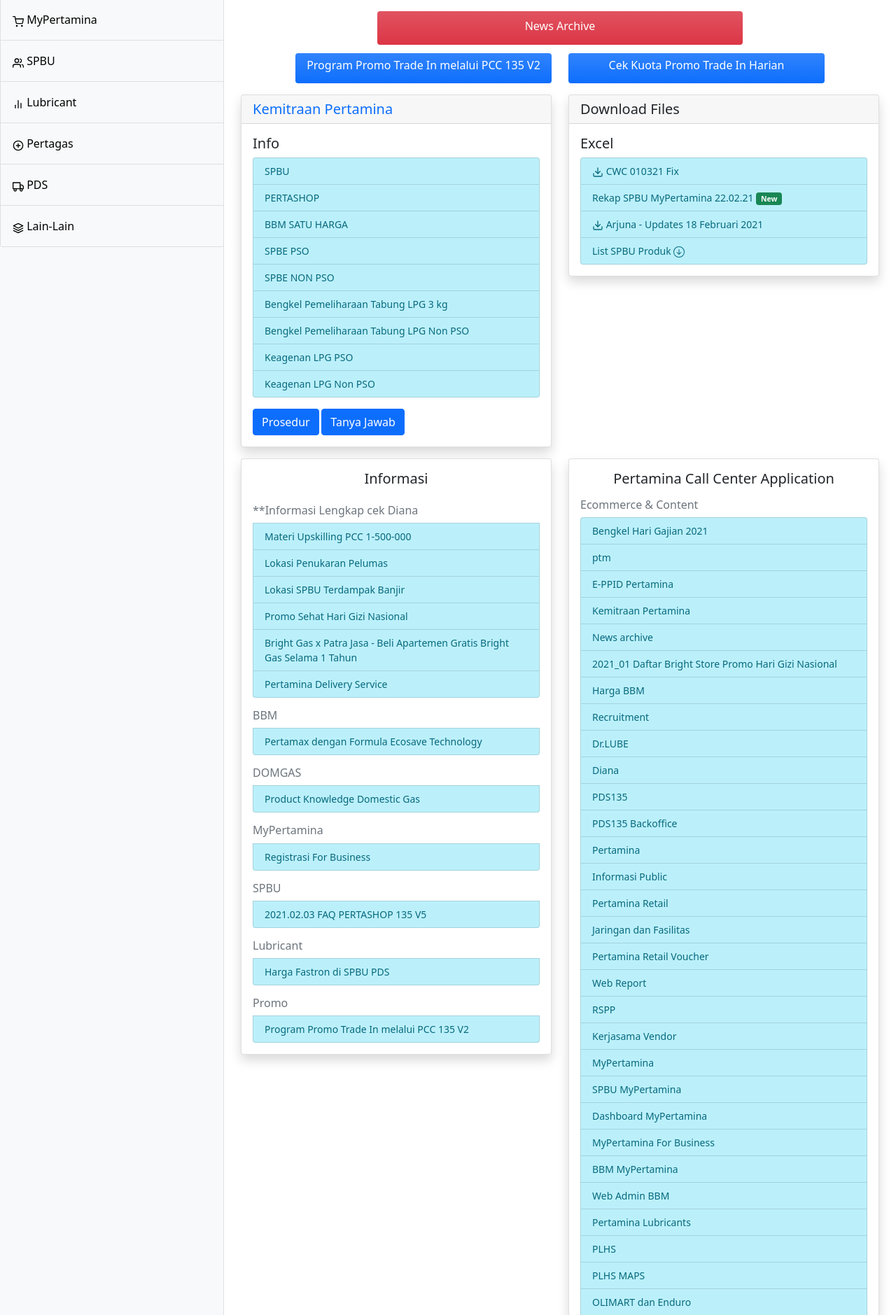
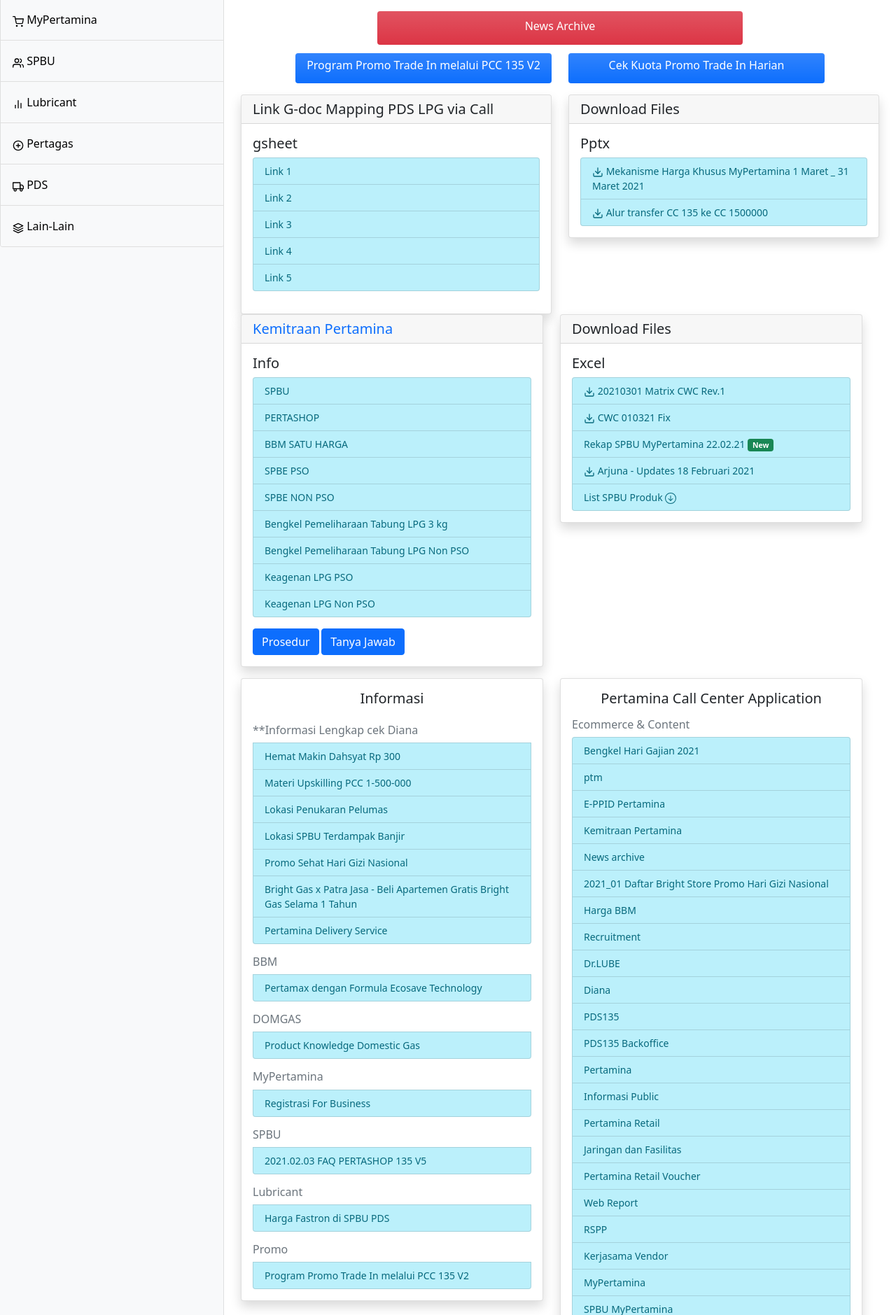
Before and after one commit to gunawanzakiahhalim/ci4login, a CodeIgniter 4 app: the page made by app/Views/info/index.php in a window 1280 px wide. Shown: the part 185-2064 px from the top of the page at 70% size. Run offline with PHP 8.4 and a stand-in for CodeIgniter, Linux system fonts and the light colour scheme; the template is opened without the code that fills it, so the values that code supplies are empty; some libraries are stand-ins or nearby versions.

Commit message:
modified file.php

```diff
--- a/app/Views/info/file.php
+++ b/app/Views/info/file.php
@@ -10,13 +10,51 @@
 
 <div class="row justify-content-center mb-2">
   <div class="col-md-5">
-  <div class="p-2 mb-2 bg-primary bg-gradient rounded text-center"><a href="https://arjunadigital.000webhostapp.com/promo/tradein/pdf/Program%20Promo%20Trade%20In%20melalui%20PCC%20135%20V2.pdf" target="_blank" class="text-white text-decoration-none "><h6>Program Promo Trade In melalui PCC 135 V2</h6></a></div>
+    <div class="p-2 mb-2 bg-primary bg-gradient rounded text-center"><a href="https://arjunadigital.000webhostapp.com/promo/tradein/pdf/Program%20Promo%20Trade%20In%20melalui%20PCC%20135%20V2.pdf" target="_blank" class="text-white text-decoration-none ">
+        <h6>Program Promo Trade In melalui PCC 135 V2</h6>
+      </a></div>
   </div>
   <div class="col-md-5">
-  <div class="p-2 mb-2 bg-primary bg-gradient rounded text-center"><a href="https://ops4.000webhostapp.com/" target="_blank" class="text-white text-decoration-none"><h6>Cek Kuota Promo Trade In Harian</h6></a></div>
+    <div class="p-2 mb-2 bg-primary bg-gradient rounded text-center"><a href="https://ops4.000webhostapp.com/" target="_blank" class="text-white text-decoration-none">
+        <h6>Cek Kuota Promo Trade In Harian</h6>
+      </a></div>
   </div>
 </div>
 
+<div class="row mb-3">
+  <div class="col-md-6">
+    <div class="card shadow">
+      <h5 class="card-header">Link G-doc Mapping PDS LPG via Call</h5>
+      <div class="card-body">
+        <h5 class="card-title">gsheet</h5>
+        <div class="list-group mb-3">
+          <a href="https://docs.google.com/spreadsheets/d/1jk6VIlPDaT9UyAosY_mLGcjKLP0gLIRNB1aGQsMwzvQ/edit#gid=428976213" target="_blank" class="list-group-item list-group-item-action list-group-item-info">Link 1</a>
+          <a href="https://docs.google.com/spreadsheets/d/1peVDyI8KKspu-TstlaWFXT8IZAiTEbGAOpINx-a4A2A/edit#gid=3705851" target="_blank" class="list-group-item list-group-item-action list-group-item-info">Link 2</a>
+          <a href="https://docs.google.com/spreadsheets/d/1IhCLA2bLh1swKKW8lNL_dvb9Ao5kftHma0cdq25rDjg/edit#gid=0" target="_blank" class="list-group-item list-group-item-action list-group-item-info">Link 3</a>
+          <a href="https://docs.google.com/spreadsheets/d/1Erazr0bywOO_NtKEw9YE-ujDtJUU1FEz0nTSIboidJA/edit#gid=0" target="_blank" class="list-group-item list-group-item-action list-group-item-info">Link 4</a>
+          <a href="https://docs.google.com/spreadsheets/d/1ZfwJI9v7LN3S38GhQkLlq-MRNom5EZ1iYjtsoEBqlz8/edit#gid=0" target="_blank" class="list-group-item list-group-item-action list-group-item-info">Link 5</a>
+        </div>
+      </div>
+    </div>
+  </div>
+  <div class="col-md-6">
+    <div class="card shadow">
+      <h5 class="card-header">Download Files</h5>
+      <div class="card-body">
+        <h5 class="card-title">Pptx</h5>
+        <div class="list-group">
+          <a href="https://ops10.000webhostapp.com/pptx/Mekanisme%20Harga%20Khusus%20MyPertamina%201%20Maret%20_%2031%20Maret%202021.pptx" target="_blank" class="list-group-item list-group-item-action list-group-item-info">
+            <span data-feather="download"></span>
+            Mekanisme Harga Khusus MyPertamina 1 Maret _ 31 Maret 2021
+          </a>
+          <a href="https://ops10.000webhostapp.com/pptx/alur%20transfer%20CC%20135%20ke%20CC%201500000%20.pptx" target="_blank" class="list-group-item list-group-item-action list-group-item-info">
+            <span data-feather="download"></span>
+            Alur transfer CC 135 ke CC 1500000
+          </a>
+        </div>
+      </div>
+    </div>
+  </div>
   <div class="row mb-3">
     <div class="col-md-6">
       <div class="card shadow">
@@ -45,6 +83,10 @@
         <div class="card-body">
           <h5 class="card-title">Excel</h5>
           <div class="list-group">
+            <a href="https://spbumypertamina.000webhostapp.com/xlsx/20210301%20Matrix%20CWC%20Rev.1.xlsx" target="_blank" class="list-group-item list-group-item-action list-group-item-info">
+              <span data-feather="download"></span>
+              20210301 Matrix CWC Rev.1
+            </a>
             <a href="https://spbumypertamina.000webhostapp.com/xlsx/CWC%20010321%20Fix.xlsx" target="_blank" class="list-group-item list-group-item-action list-group-item-info">
               <span data-feather="download"></span>
               CWC 010321 Fix
@@ -64,7 +106,6 @@
                 <path fill-rule="evenodd" d="M1 8a7 7 0 1 0 14 0A7 7 0 0 0 1 8zm15 0A8 8 0 1 1 0 8a8 8 0 0 1 16 0zM8.5 4.5a.5.5 0 0 0-1 0v5.793L5.354 8.146a.5.5 0 1 0-.708.708l3 3a.5.5 0 0 0 .708 0l3-3a.5.5 0 0 0-.708-.708L8.5 10.293V4.5z" />
               </svg>
             </a>
-
           </div>
         </div>
       </div>
@@ -78,6 +119,7 @@
           <h5 class="card-title text-center">Informasi</h5>
           <div class="list-group">
             <h6 class="card-subtitle mb-2 text-muted mt-3">**Informasi Lengkap cek Diana</h6>
+            <a href="https://ops11.000webhostapp.com/img/Hemat%20Makin%20Dahsyat%20Rp%20300.jpeg" target="_blank" class="list-group-item list-group-item-action list-group-item-info">Hemat Makin Dahsyat Rp 300</a>
             <a href="https://arjunadigital.000webhostapp.com/pdf/Materi%20Upskilling%20PCC%201-500-000.pdf" target="_blank" class="list-group-item list-group-item-action list-group-item-info">Materi Upskilling PCC 1-500-000</a>
             <a href="https://ops11.000webhostapp.com/img/Lokasi%20Penukaran%20Pelumas.jpeg" target="_blank" class="list-group-item list-group-item-action list-group-item-info">Lokasi Penukaran Pelumas</a>
             <a href="https://ops11.000webhostapp.com/img/Lokasi%20SPBU%20Terdampak%20Banjir.jpeg" target="_blank" class="list-group-item list-group-item-action list-group-item-info">Lokasi SPBU Terdampak Banjir</a>
```
Lines whose indentation alone changed are shown as unchanged.
